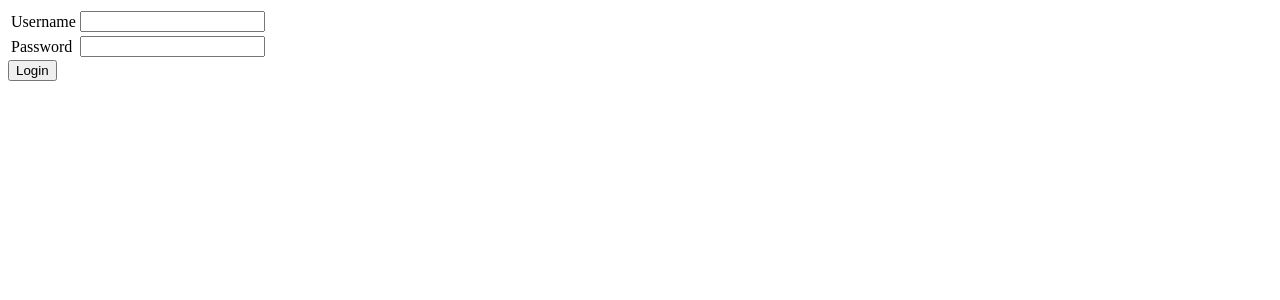
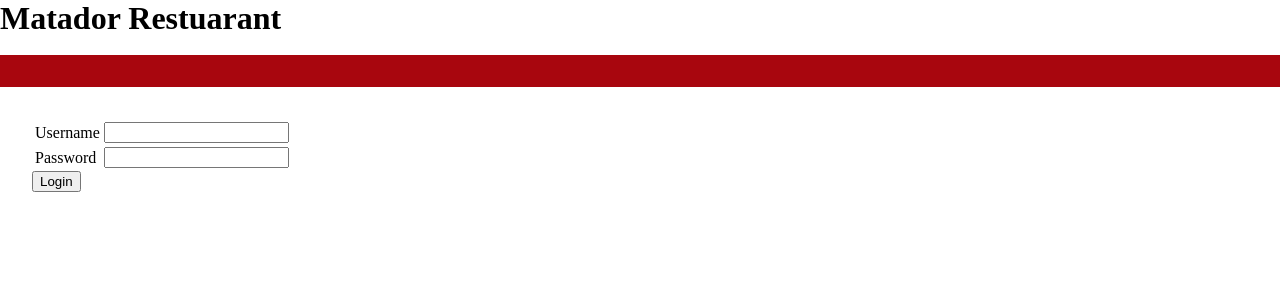
Before and after one commit to thekthuser/matador, a Django app: template website/templates/website/login.html in a window 1280 px wide. Shown: the top 300 px of the page. Run offline with Django 3.2, Linux system fonts and the light colour scheme; the template is opened without the code that fills it, so the values that code supplies are empty, except form fields; tables that the repository leaves empty hold one stand-in row (values such as "Sample post"); form fields are guessed from the names that the template uses.

Commit message:
templates inherit from base.html

```diff
--- /dev/null
+++ b/website/templates/website/base.html
@@ -0,0 +1,14 @@
+<html>
+    <head>
+        <title>Matador Restuarant</title>
+    </head>
+    <body style="margin: 0px;">
+        <div id="header" style="width: 100%;  border-width: 0px; border-bottom: 2em; border-color: #A8060E; border-style: solid;">
+            <h1 style="margin-bottom: 0px;">Matador Restuarant</h1><br />
+        </div>
+        <div id="container" style="margin: 2em;">
+        {% block content %}
+        {% endblock %}
+        </div>
+    </body>
+</html>
--- a/website/templates/website/login.html
+++ b/website/templates/website/login.html
@@ -1,3 +1,6 @@
+{% extends "website/base.html" %}
+
+{% block content %}
 {% if form.errors %}
     <p>Your username and password did not match. Please try again.</p>
 {% endif %}
@@ -17,3 +20,4 @@
     <input type="submit" value="Login" />
     <input type="hidden" name="next" value="/" />
 </form>
+{% endblock %}
--- a/website/templates/website/register.html
+++ b/website/templates/website/register.html
@@ -1,3 +1,6 @@
+{% extends "website/base.html" %}
+
+{% block content %}
 {% if form.errors %}
     <p>There was an error. Please try again.</p>
 {% endif %}
@@ -12,3 +15,4 @@
     </table>
     <input type="submit" value="Submit" />
 </form>
+{% endblock %}
```
